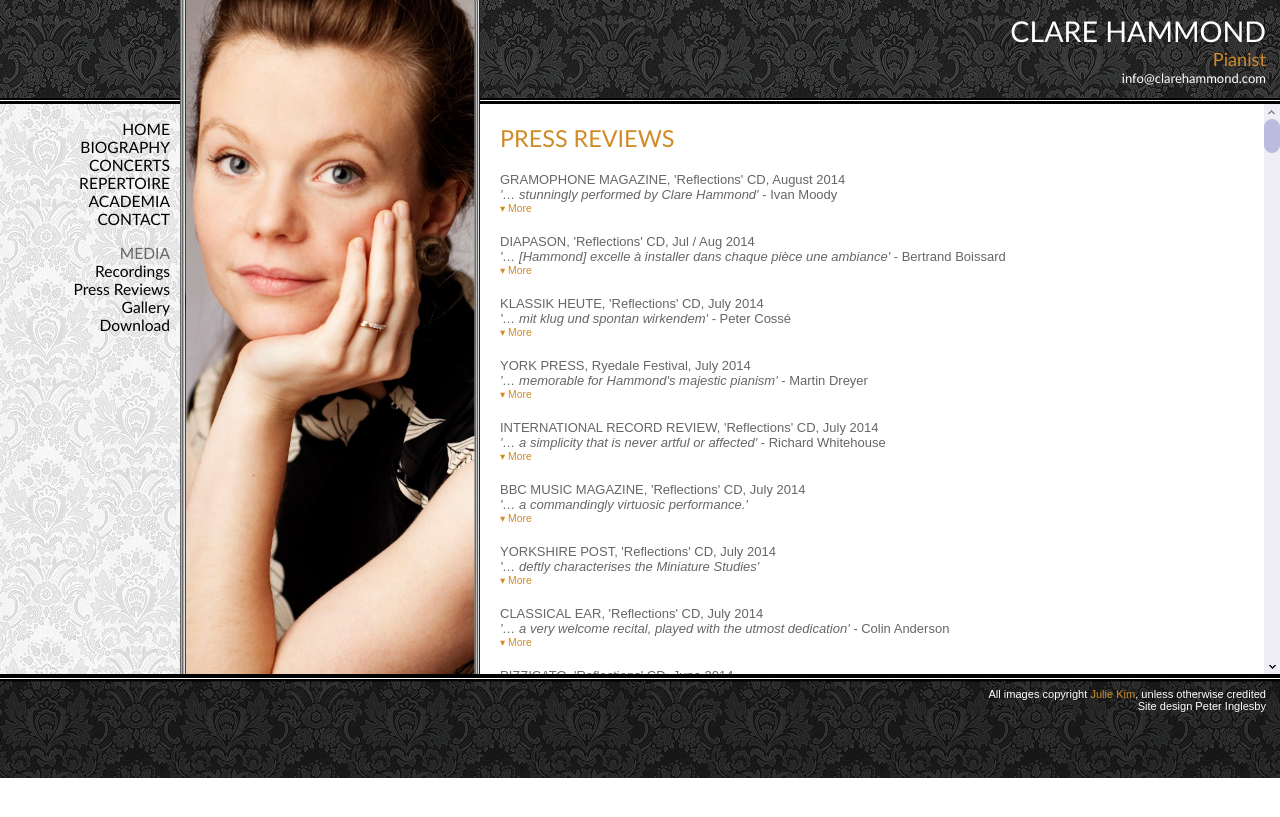
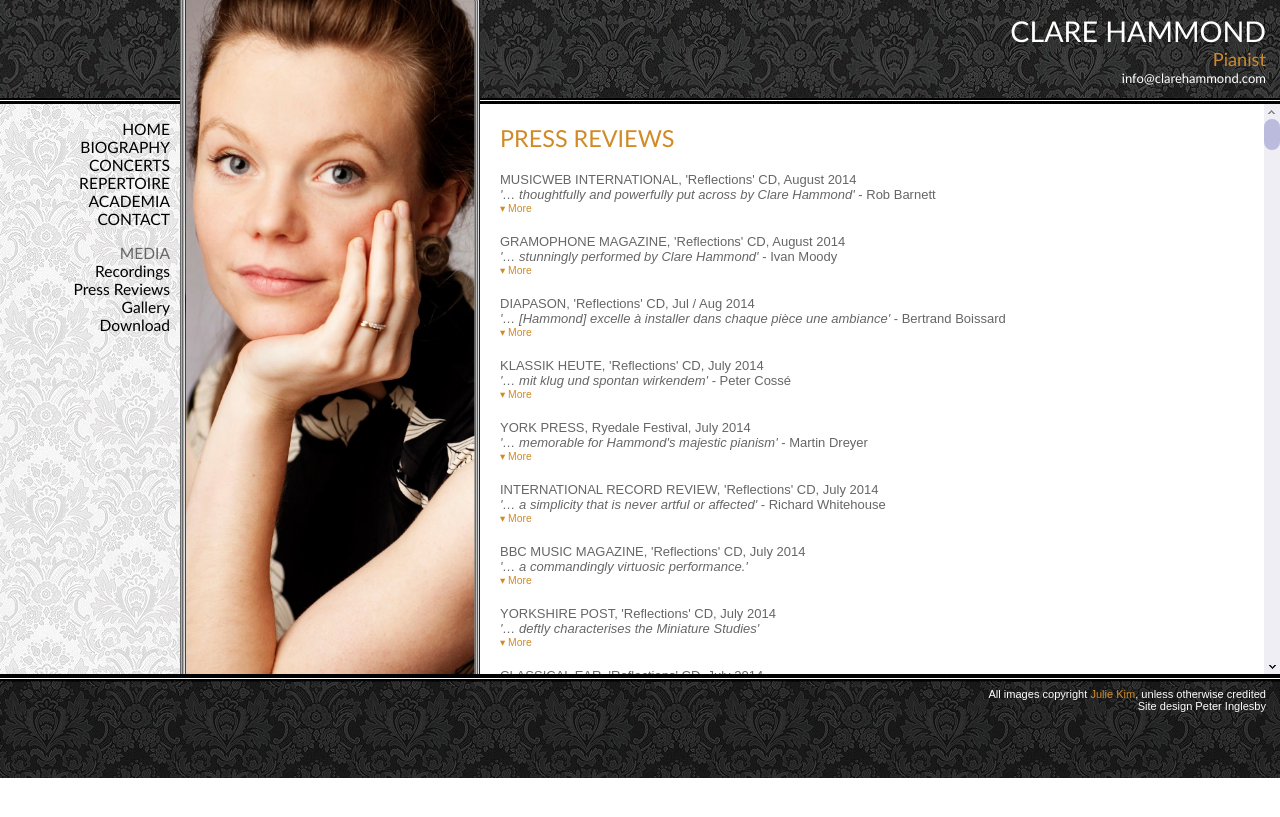
Before and after one commit to hammonc/clarehammond.com, a Jekyll site: the page built from reviews.html, in a window 1280 px wide. Shown: the top 817 px of the page. Built offline with Jekyll 4.4.1, drawn with Linux system fonts in a browser that asks for light colours.

Commit message:
musicweb review

```diff
--- a/reviews.html
+++ b/reviews.html
@@ -3,6 +3,38 @@ layout: with-image
 image: press.jpg
 ---
 <h3 class="page-heading">PRESS REVIEWS</h3>
+
+
+<div class="listing">
+  <div class="listing-heading">MUSICWEB INTERNATIONAL, 'Reflections' CD, August 2014</div>
+  <div class="listing-trailer"> '… thoughtfully and powerfully put across by Clare Hammond'<em> - Rob Barnett</em></em></div>
+  <div class="listing-details concealed">
+    <p></p><br>This (2014) is Andrzej Panufnik’s centenary year. The celebrations are set out in a well detailed website and reflected in the magnificent CPO orchestral series conducted by Lukasz Borowicz. I should add that the Saffron Walden Symphony Orchestra conducted by Richard Hull will be playing the Sinfonia Sacra at Saffron Hall on 22 November 2014 (0845 548 7650).</p><br>
+
+<p>The contrast between Old Testament fury and New Testament whispered prayer is often a feature of Panufnik’s orchestral works. Examples can be found in his glorious Sinfonia Elegiaca and the slightly more oblique Piano Concerto, both of which are being played at Symphony Hall by the City of Birmingham Symphony Orchestra with Peter Donohoe on Panufnik’s birthday on 24 September 2014 (0121 345 0600). Those two works formed a large part of my initiation into Panufnik's world from a Radio 3 studio broadcast circa 1975 by Malcolm Binns with the composer conducting the BBC Scottish to mark the composer's 60th birthday. The Elegiaca still strikes me as one of his most unshakably potent works.</p><br>
+
+<p>Those polar opposites of violent desperation and still calm are also at play — if that is the word — in the composer’s piano music. The Twelve Miniature Studies could easily have been academic. They turn out to be miniature and contrasted facets of the composer's personality. Taking a few examples: I: a breathless crystalline cascade of notes of such motoric drive you might almost imagine them as one of Conlon Nancarrow's pianola studies. II: a confiding introspection of the type by which the composer is known from his Sinfonia Sacra. IV: a hypnotically bluesy quiet tolling. V: a galloping angular 'blocky' rush. VIII: a dewy dream. XII: excitement released yet barely contained in a distorted reflection of the first of the studies.</p><br>
+
+<p>Roxanna Panufnik - herself a composer of some eminence - first appears here as the arranger of three movements from her father’s Hommage á Chopin. This work we may know from its version for flute and strings (1949, rev. 1955) a recording of which has been reviewed here. This in turn began life as Five Vocalises for soprano and piano; I would like to hear that. These are no Chopin facsimiles – nothing like Silvestrov’s composer pastiches - but a genuine personal homage and of some moment. The final Andante for example is distinctively Panufnik: accessible but not facile.</p><br>
+
+<p>The 12 minute Pentasonata is governed by the number five; indeed number and geometrical schemes are to be found at the heart of several of his works. It was the composer's stated aim in this work: ‘to achieve a balance between heart and mind, intellect and emotion’. Along the way in this his single largest continuously playing piece we encounter plangent Tippett-like bluesy pages, the fragmented shards of what feels like a nightmare, descents into taciturn silence and trailing strands. This is one of the composer's most overtly angular and modernistic works: a dark pilgrimage indeed. Like everything here it is thoughtfully and powerfully put across by Clare Hammond. Her engineer collaborators at Bis have done their usual handsome service at every professional, technical and presentational turn.</p><br>
+
+<p>The joint father-daughter piece Modlitwa (Prayer) began as a work for voice and keyboard. It was arranged and completed by the daughter after her father’s death. It is a touching and unhurried piece – almost sentimental. It would play well in the company of PMD’s Farewell to Stromness. It is redolent of similar passages in the Heroic Overture and Sinfonia Sacra. A similar tolling, both imposing and smiling, runs at first through Roxanna Panufnik’s Second Home – a set of variations on the polish folk-theme Hejze ino, fijolecko lesny. This soon picks up a jazzy impulse which in turn fades quite magically into a slowly progressed reflection. Her very brief and slowly self-focused Glo was written in memory of a family friend who died of cancer.</p><br>
+
+<p>We are told that Andrzej Panufnik’s Reflections, which was written shortly after the birth of Roxanna is testimony to the composer's life-long fascination with mirror forms and geometric patterns. It's typically calm, self-absorbed and mesmeric with its dark waters stirred from time to time. Its language is not far removed from that of the Miniature Studies but looks forward to the at times unforgivingly jagged contouring of the Pentasonata.</p><br>
+
+<p>Clare Hammond provides the programme note complete with a diagrammatic representation of the Miniature Studies which began life as Circle of Fifths.</p><br>
+
+<p>We should note that there is a Divine Art disc of the Miniature Studies, Pentasonata and Reflections by Raymond Clarke. It couples these three works with some Shostakovich and include neither the Chopin Homage nor the Roxanna Panufnik works.</p><br>
+
+<p>A strong disc from Clare Hammond with genuine music that ranges from instantly gratifying to something more iron-clad requiring time and repetition.</p>
+  </div>
+  <div class="listing-details concealed">
+  </div>
+  <span class="more">&#9662; <a href="">More</a></span>
+  <span class="less">&#9652; <a href="">Less</a></span>
+</div>
+
 <div class="listing">
   <div class="listing-heading">GRAMOPHONE MAGAZINE, 'Reflections' CD, August 2014</div>
   <div class="listing-trailer"> '… stunningly performed by Clare Hammond'<em> - Ivan Moody</em></em></div>
```
